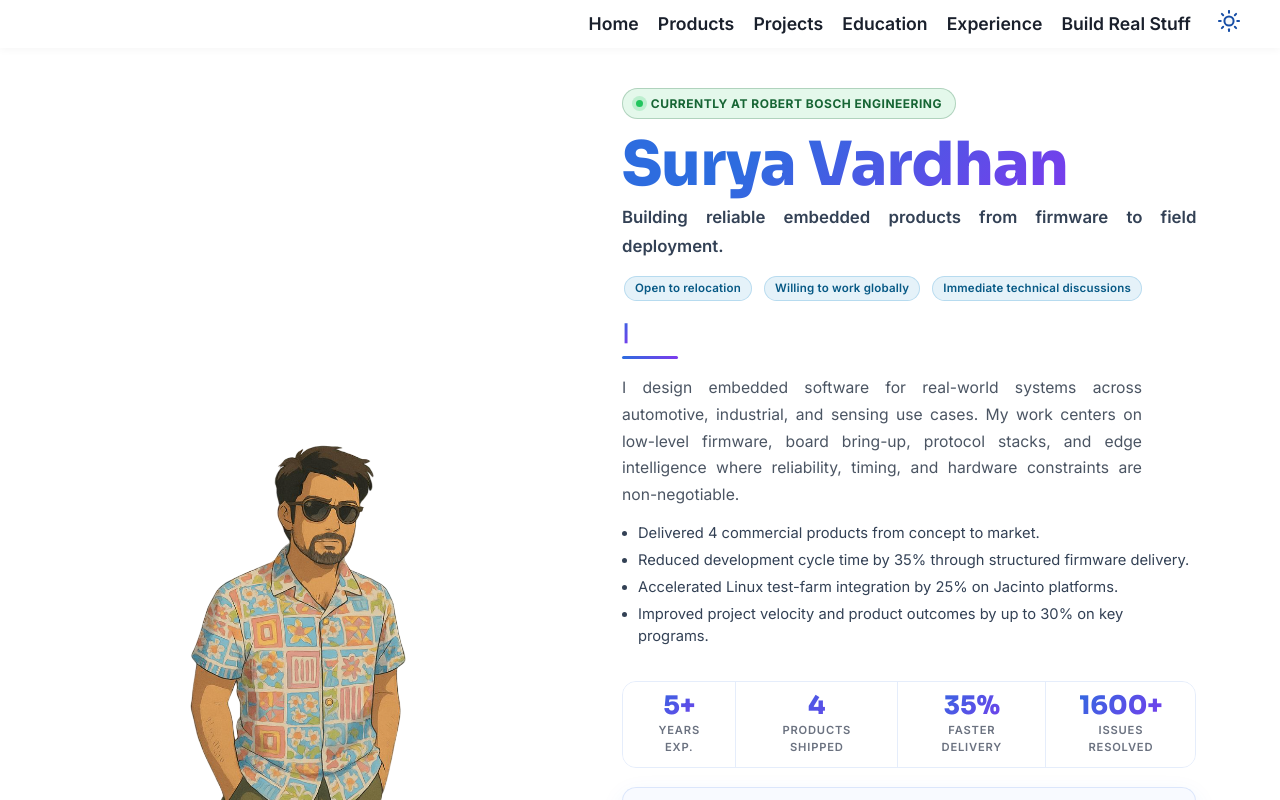
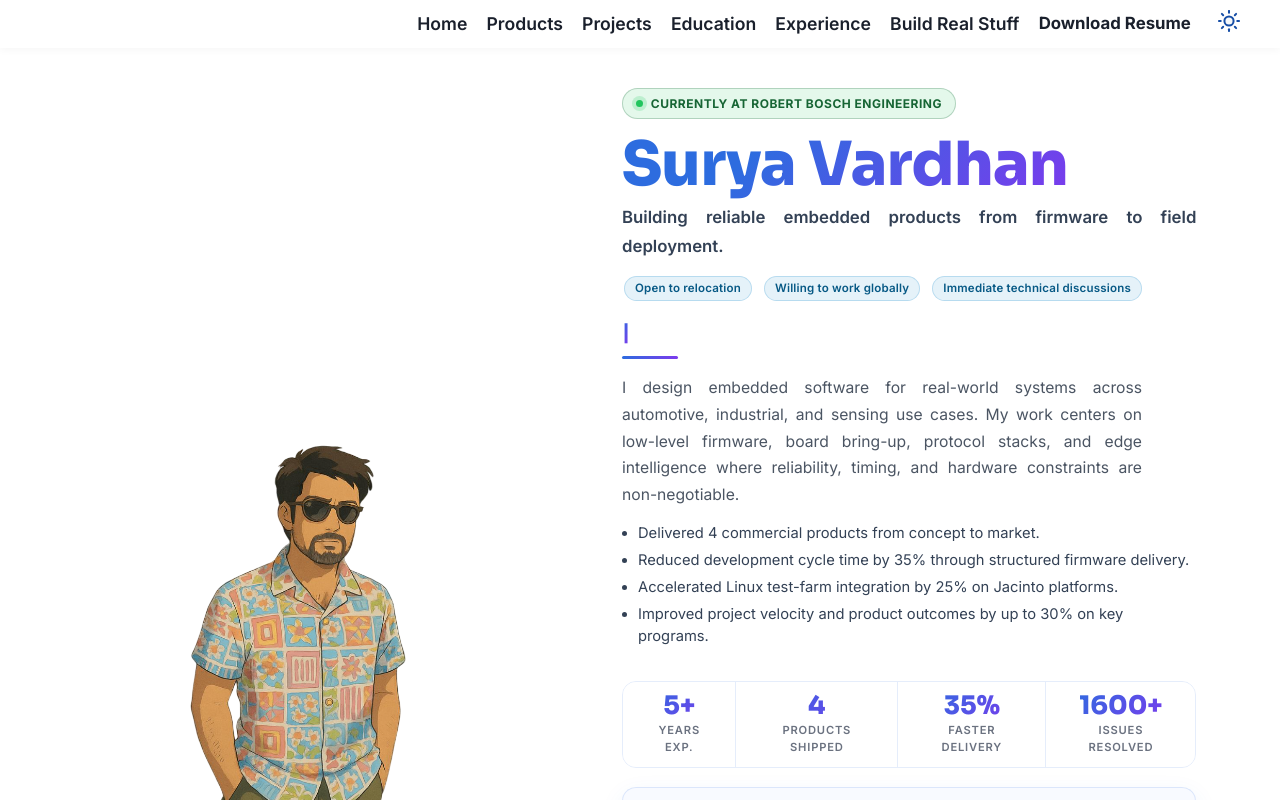
Before and after one commit to Suryeah/suryeah.github.io, a React (Vite) app: page / in a window 1280 px wide. Shown: the top 800 px of the page. Built offline with nearby package versions, Linux system fonts and the light colour scheme.

Commit message:
Add navbar resume download button

```diff
--- a/src/components/Navbar.jsx
+++ b/src/components/Navbar.jsx
@@ -139,6 +139,17 @@ const Navbar = () => {
                       </span>
                     </li>
                   ))}
+                  <li style={{ width: '100%' }}>
+                    <a
+                      href="/resume.pdf"
+                      target="_blank"
+                      rel="noopener noreferrer"
+                      onClick={() => setMenuOpen(false)}
+                      style={{ color: navAccent, fontWeight: 700, fontSize: '1.1rem', cursor: 'pointer', display: 'block', padding: '0.5rem 0', textDecoration: 'none' }}
+                    >
+                      Download Resume
+                    </a>
+                  </li>
                   <li style={{ width: '100%', marginTop: 8 }}>
                     <button
                       aria-label="Toggle theme"
@@ -204,6 +215,16 @@ const Navbar = () => {
                 </span>
               </li>
             ))}
+            <li style={{ listStyle: 'none' }}>
+              <a
+                href="/resume.pdf"
+                target="_blank"
+                rel="noopener noreferrer"
+                style={{ color: navAccent, fontWeight: 700, fontSize: '1.05rem', textDecoration: 'none' }}
+              >
+                Download Resume
+              </a>
+            </li>
             <li style={{ listStyle: 'none', marginLeft: 8 }}>
               <button
                 aria-label="Toggle theme"
```
